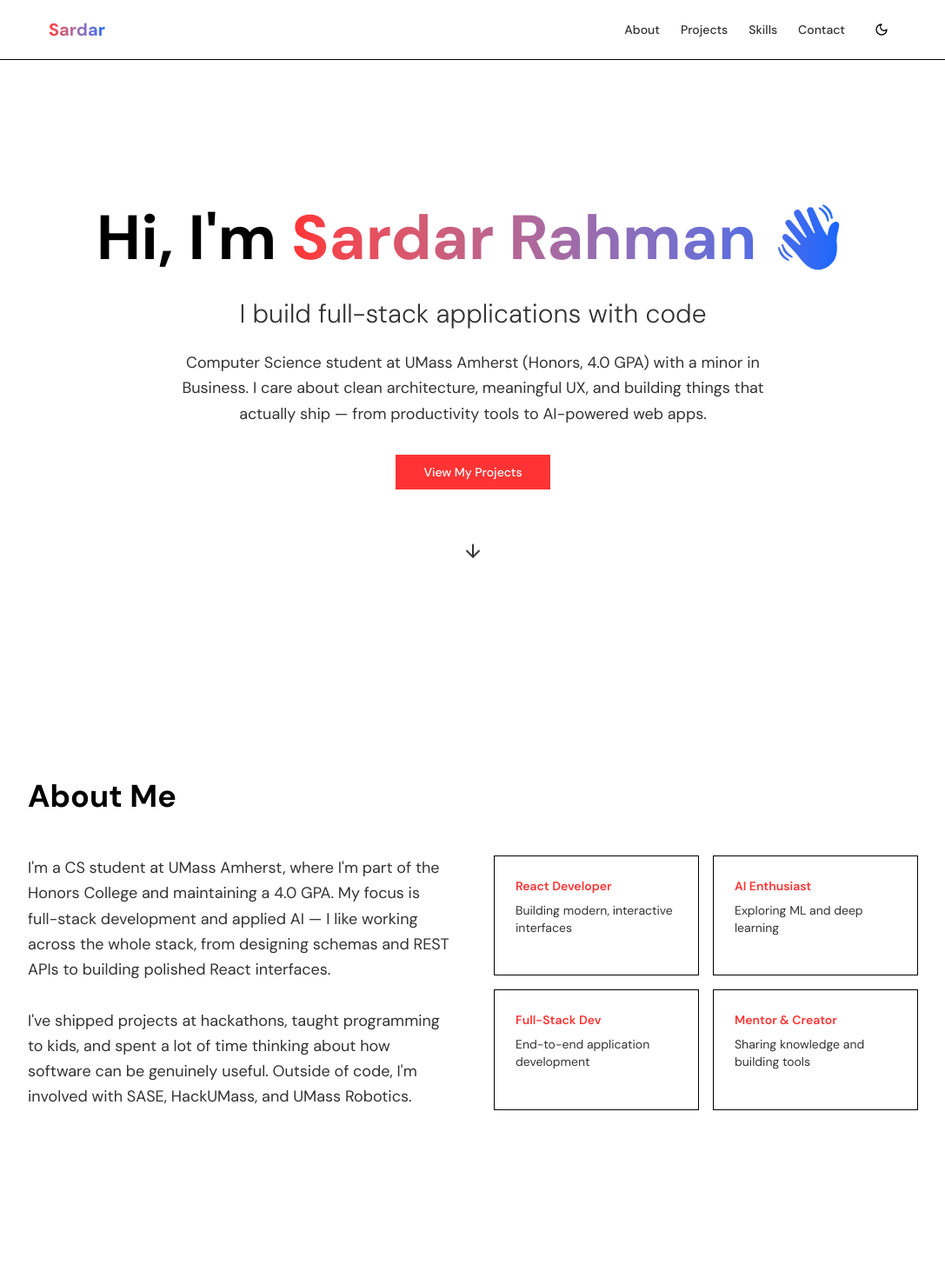
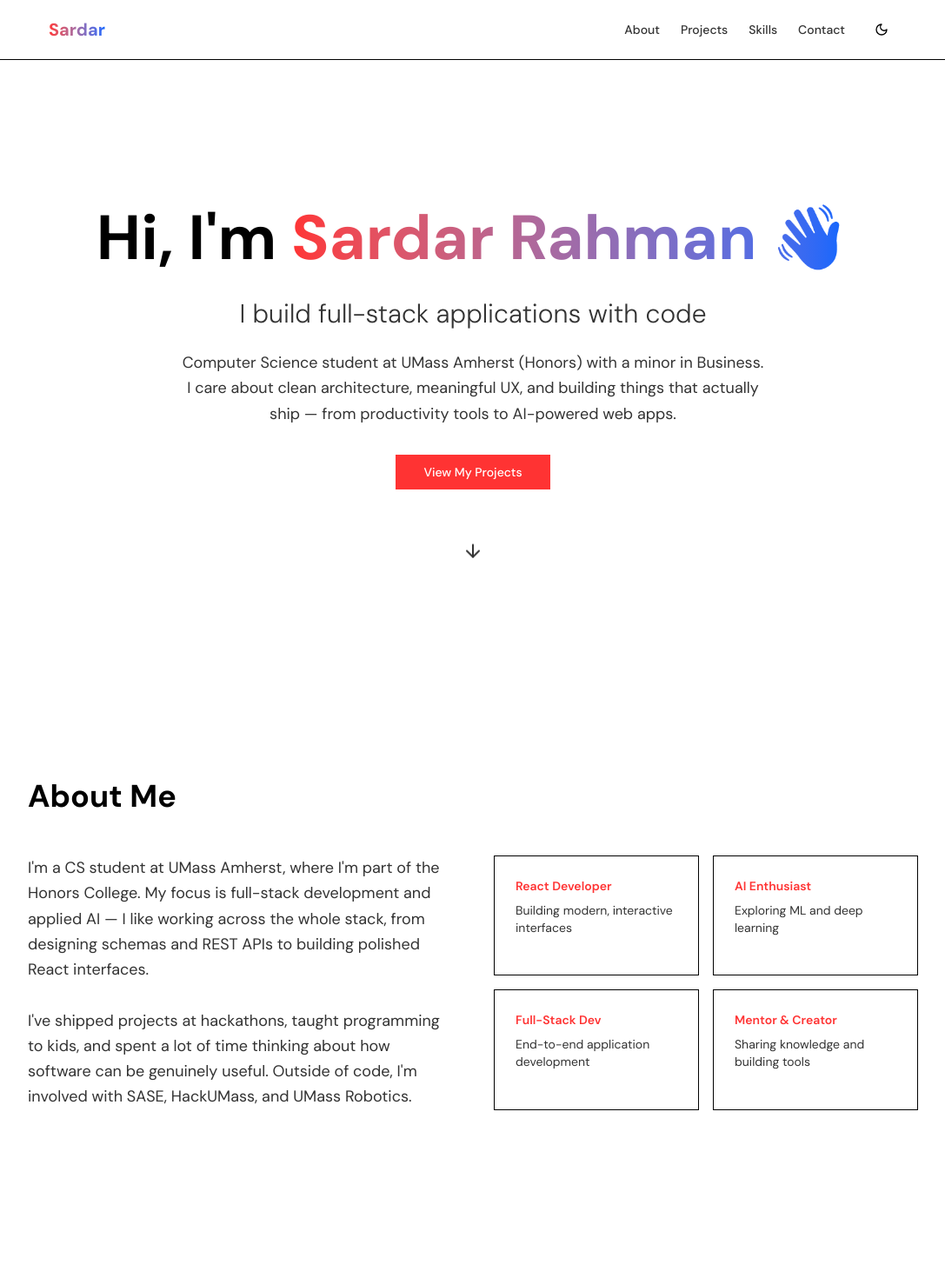
Before and after one commit to sardarra/landing, a Next.js app: page / in a window 1280 px wide. Shown: the top 1470 px of the page at 87% size, without its empty margins (96-1183 px from the left). Built offline with nearby package versions, Linux system fonts and the light colour scheme; no server answers.

Commit message:
remove 4.0 gpa refs

```diff
--- a/components/about.tsx
+++ b/components/about.tsx
@@ -9,7 +9,7 @@ export function About() {
         <div className="grid md:grid-cols-2 gap-12">
           <div className="space-y-6 animate-fade-in">
             <p className="text-lg text-muted-foreground leading-relaxed">
-            I'm a CS student at UMass Amherst, where I'm part of the Honors College and maintaining a 4.0 GPA. My focus is full-stack development and applied AI — I like working across the whole stack, from designing schemas and REST APIs to building polished React interfaces.
+            I'm a CS student at UMass Amherst, where I'm part of the Honors College. My focus is full-stack development and applied AI — I like working across the whole stack, from designing schemas and REST APIs to building polished React interfaces.
             <br />
             <br />
 I've shipped projects at hackathons, taught programming to kids, and spent a lot of time thinking about how software can be genuinely useful. Outside of code, I'm involved with SASE, HackUMass, and UMass Robotics.
--- a/components/hero.tsx
+++ b/components/hero.tsx
@@ -19,7 +19,7 @@ export function Hero() {
           I build full-stack applications with code
         </h2>
         <p className="text-lg text-muted-foreground max-w-2xl mx-auto mb-8 leading-relaxed">
-        Computer Science student at UMass Amherst (Honors, 4.0 GPA) with a minor in Business. I care about clean architecture, meaningful UX, and building things that actually ship — from productivity tools to AI-powered web apps.
+        Computer Science student at UMass Amherst (Honors) with a minor in Business. I care about clean architecture, meaningful UX, and building things that actually ship — from productivity tools to AI-powered web apps.
         </p>
 
         <div className="flex flex-col sm:flex-row gap-4 justify-center mb-16">
```
